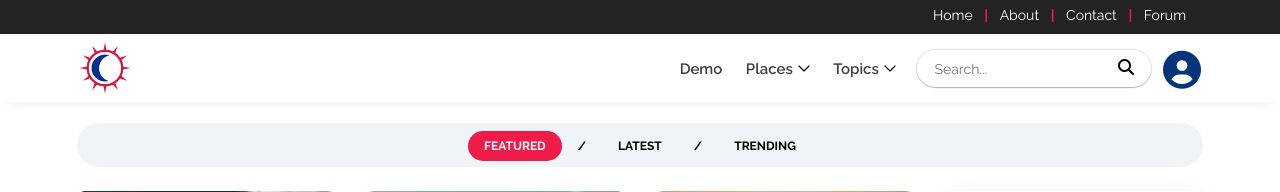
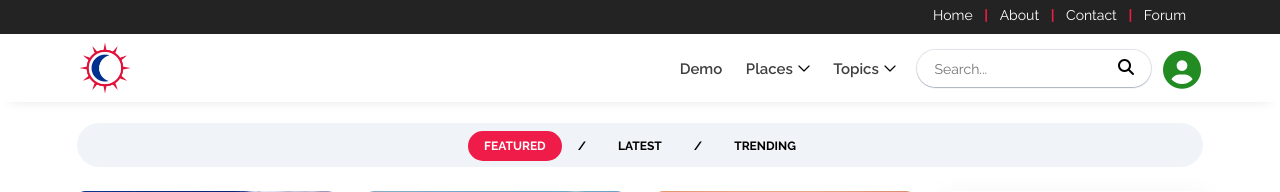
Before and after one commit to Sandesh-Ghimire/NepaleseStuff_s, a PHP site: page /index.php in a window 1280 px wide. Shown: the top 192 px of the page. Run offline with PHP 8.4, Linux system fonts and the light colour scheme; a user stored in the database is signed in; data that the repository does not hold is empty; some web fonts are replaced.

Commit message:
changed color of user after login

```diff
--- a/index.php
+++ b/index.php
@@ -86,7 +86,8 @@
         }
 
         i.dropbtn {
-            color: #04347c !important;
+            /* color: #04347c !important; */
+            color: #228B22 !important;
         }
 
     </style>
```
